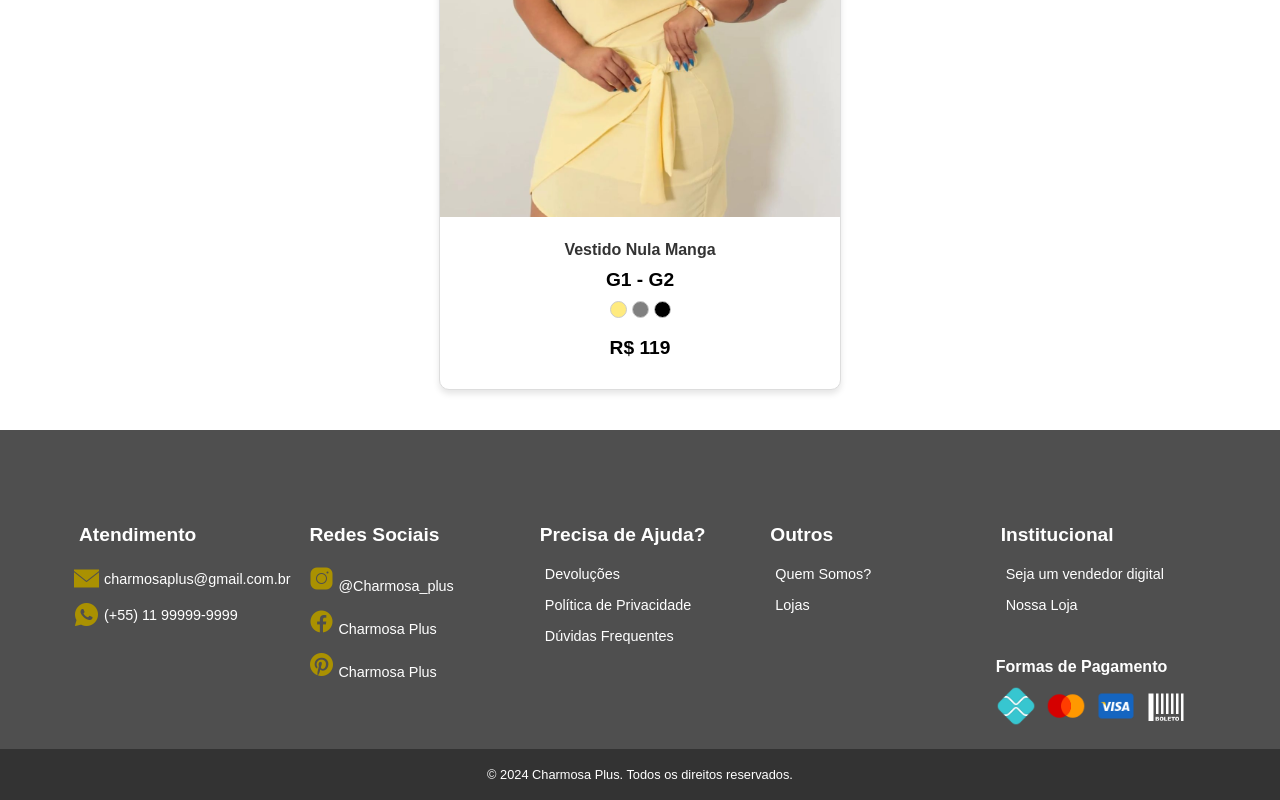
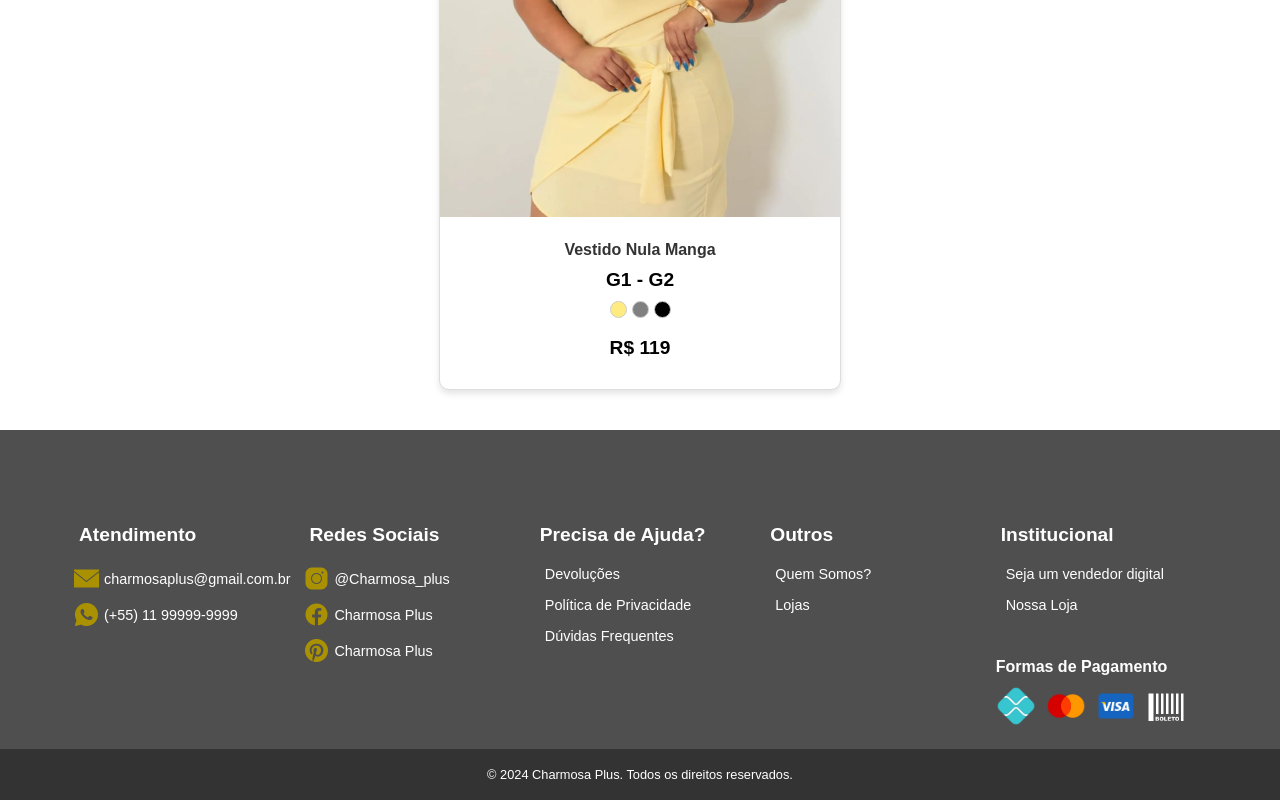
Before and after one commit to JeffersonJuniorr/Ecommerce-CharmosaPlus, an Angular app: page /home in a window 1280 px wide. Shown: the part 2091-2891 px from the top of the page. Built offline with nearby package versions, Linux system fonts and the light colour scheme; a web font is replaced by a local one.

Commit message:
Readjust Footer

```diff
--- a/src/app/components/footer/footer/footer.component.css
+++ b/src/app/components/footer/footer/footer.component.css
@@ -1,11 +1,9 @@
 .footer {
   background-color: #4F4F4F;
-  /* Cor de fundo do footer */
   color: #FFFFFF;
   font-family: Arial, sans-serif;
   padding: 70px 5%;
   position: relative;
-  /* Garante que o rodapé seja posicionado corretamente */
 }
 
 h3 {
--- a/src/app/components/footer/footer/footer.component.html
+++ b/src/app/components/footer/footer/footer.component.html
@@ -1,16 +1,15 @@
 <footer class="footer">
   <div class="footer-container">
+
     <!-- Atendimento -->
     <div class="footer-section">
       <h3>Atendimento</h3>
       <div class="container-icon">
-        <img src="/assets/icons/footer-icon/icon-mensagem-gold.png"
-        alt="Mensagem" class="icon-social">
-        <p> charmosaplus&#64;gmail.com.br</p>
+        <img src="/assets/icons/footer-icon/icon-mensagem-gold.png" alt="Mensagem" class="icon-social">
+        <p>charmosaplus&#64;gmail.com.br</p>
       </div>
       <div class="container-icon">
-        <img src="/assets/icons/footer-icon/icon-whatsapp-gold.png"
-        alt="Whatsapp" class="icon-social">
+        <img src="/assets/icons/footer-icon/icon-whatsapp-gold.png" alt="Whatsapp" class="icon-social">
         <p>(+55) 11 99999-9999</p>
       </div>
     </div>
@@ -18,12 +17,19 @@
     <!-- Redes Sociais -->
     <div class="footer-section">
       <h3>Redes Sociais</h3>
-      <p><img src="/assets/icons/footer-icon/icon-instagram-gold.png"
-        alt="Instagram" class="icon-social"> &#64;Charmosa_plus</p>
-      <p><img src="/assets/icons/footer-icon/icon-facebook-gold.png"
-        alt="Facebook" class="icon-social"> Charmosa Plus</p>
-      <p><img src="/assets/icons/footer-icon/icon-pinterest-gold.png"
-        alt="Pintereset" class="icon-social"> Charmosa Plus</p>
+      <div class="container-icon">
+      <img src="/assets/icons/footer-icon/icon-instagram-gold.png" alt="Instagram" class="icon-social">
+      <p>&#64;Charmosa_plus</p>
+      </div>
+      <div class="container-icon">
+        <img src="/assets/icons/footer-icon/icon-facebook-gold.png" alt="Facebook" class="icon-social">
+        <p> Charmosa Plus</p>
+      </div>
+      <div class="container-icon">
+        <img src="/assets/icons/footer-icon/icon-pinterest-gold.png" alt="Pintereset" class="icon-social">
+        <p> Charmosa Plus</p>
+      </div>
+
     </div>
 
     <!-- Precisa de Ajuda? -->
```
